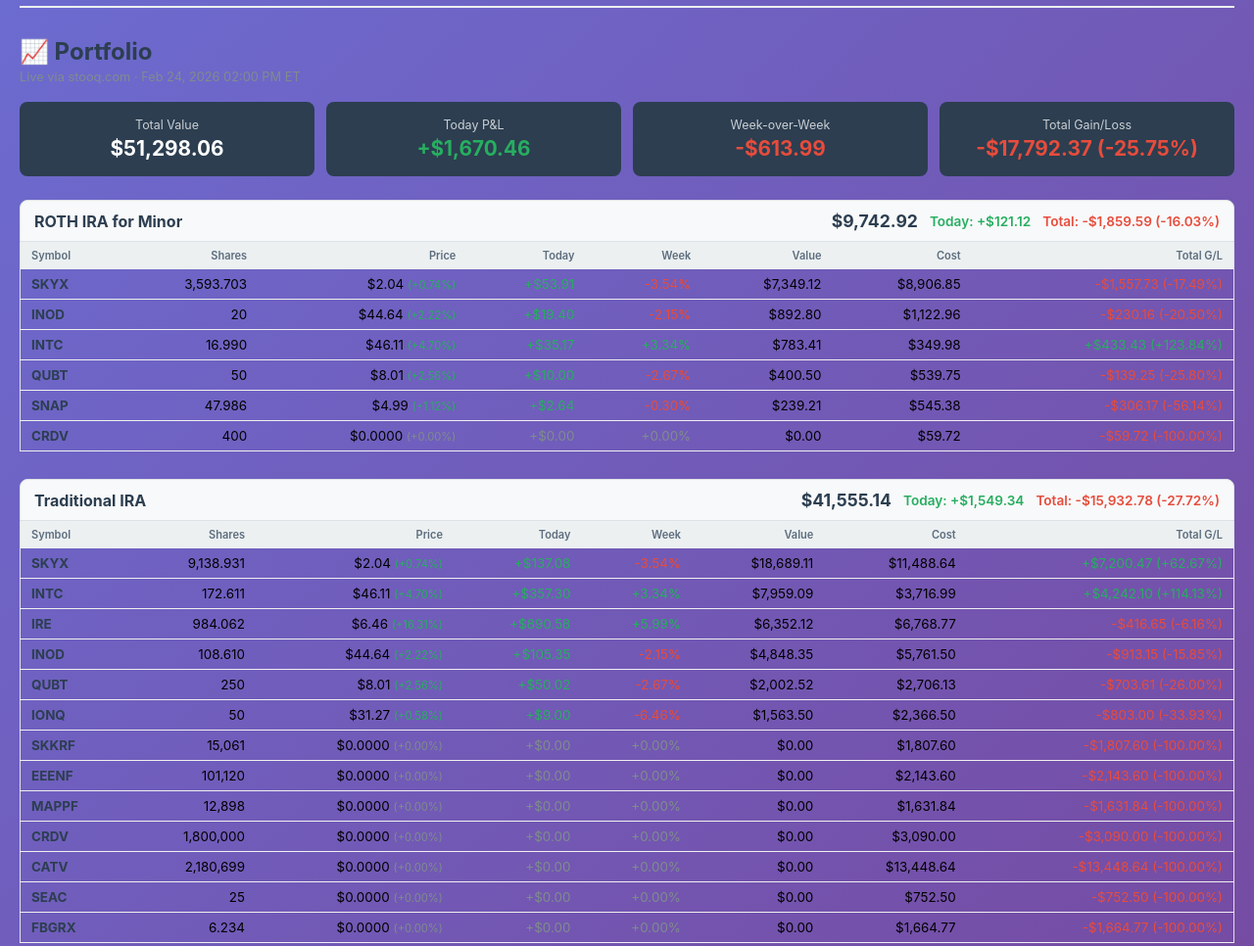
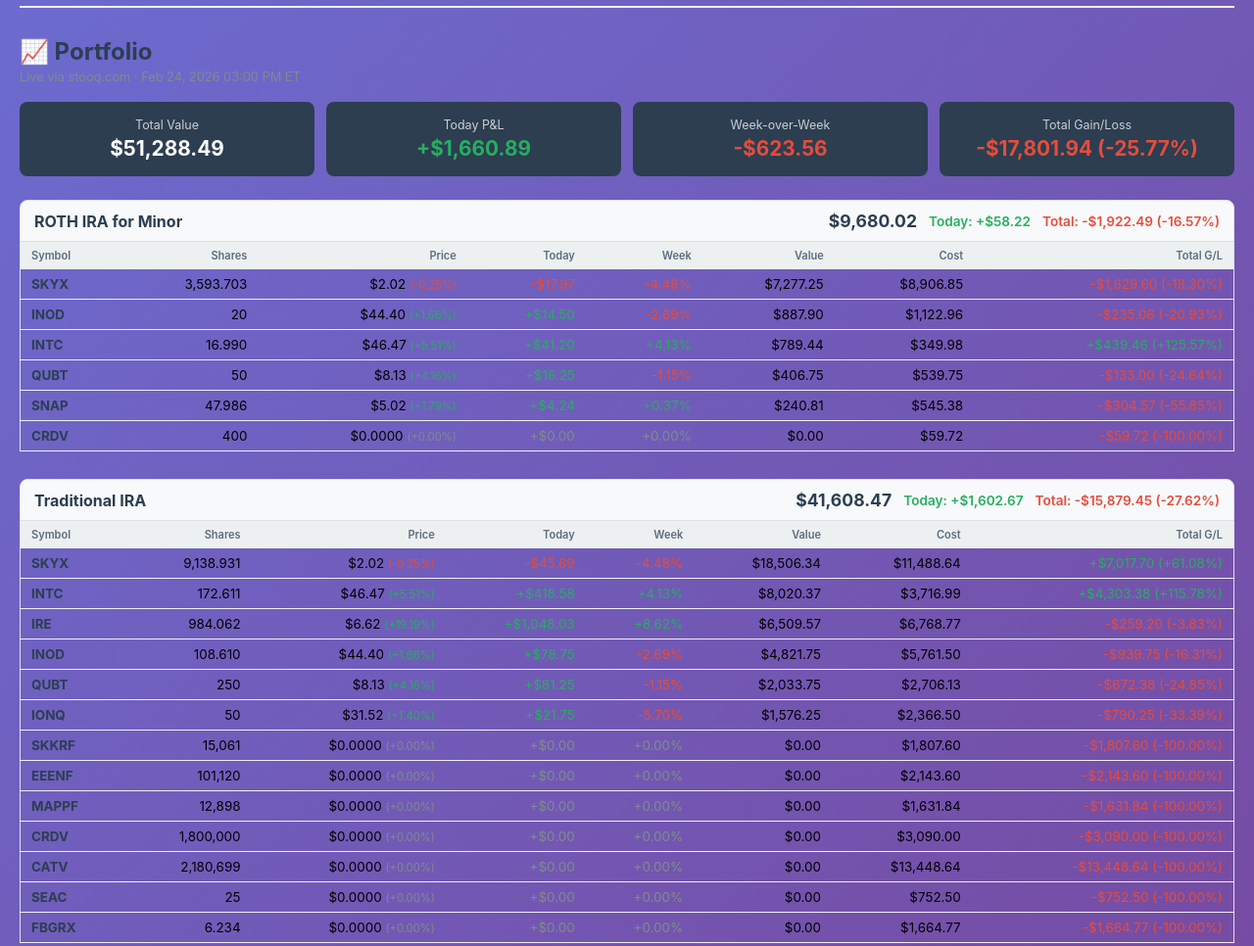
Before and after one commit to veanox/dashboard, a plain HTML site: page index.html in a window 1280 px wide. Shown: the part 1340-2306 px from the top of the page at 98% size. Drawn offline with Linux system fonts and the light colour scheme.

Commit message:
Portfolio update 2026-02-24 15:00

```diff
--- a/index.html
+++ b/index.html
@@ -420,7 +420,7 @@
     <div class="container">
         <div class="header">
             <h1>📊 Project Dashboard</h1>
-            <div class="last-updated">Last Updated: February 24, 2026 - 02:00 PM EST</div>
+            <div class="last-updated">Last Updated: February 24, 2026 - 03:00 PM EST</div>
         </div>
 
         <div class="view-controls">
@@ -987,38 +987,40 @@
 
 
 
+
+
     <!-- PORTFOLIO_START -->
     <div class="portfolio-section">
       <div class="portfolio-header">
         <h2>📈 Portfolio</h2>
-        <div class="port-updated">Live via stooq.com · Feb 24, 2026 02:00 PM ET</div>
+        <div class="port-updated">Live via stooq.com · Feb 24, 2026 03:00 PM ET</div>
       </div>
 
       <div class="port-banner">
         <div class="pb-item">
           <div class="pb-label">Total Value</div>
-          <div class="pb-val">$51,298.06</div>
+          <div class="pb-val">$51,288.49</div>
         </div>
         <div class="pb-item">
           <div class="pb-label">Today P&L</div>
-          <div class="pb-val gain">+$1,670.46</div>
+          <div class="pb-val gain">+$1,660.89</div>
         </div>
         <div class="pb-item">
           <div class="pb-label">Week-over-Week</div>
-          <div class="pb-val loss">-$613.99</div>
+          <div class="pb-val loss">-$623.56</div>
         </div>
         <div class="pb-item">
           <div class="pb-label">Total Gain/Loss</div>
-          <div class="pb-val loss">-$17,792.37 (-25.75%)</div>
+          <div class="pb-val loss">-$17,801.94 (-25.77%)</div>
         </div>
       </div>
 
       <div class="acct-block">
         <div class="acct-header">
           <span class="acct-name">ROTH IRA for Minor</span>
-          <span class="acct-total">$9,742.92</span>
-          <span class="acct-stat gain">Today: +$121.12</span>
-          <span class="acct-stat loss">Total: -$1,859.59 (-16.03%)</span>
+          <span class="acct-total">$9,680.02</span>
+          <span class="acct-stat gain">Today: +$58.22</span>
+          <span class="acct-stat loss">Total: -$1,922.49 (-16.57%)</span>
         </div>
         <table class="port-table">
           <thead><tr>
@@ -1030,56 +1032,56 @@
             <tr>
               <td class="sym">SKYX</td>
               <td>3,593.703</td>
-              <td>$2.04 <small class="gain">(+0.74%)</small></td>
-              <td class="gain">+$53.91</td>
-              <td class="loss">-3.54%</td>
-              <td>$7,349.12</td>
+              <td>$2.02 <small class="loss">(-0.25%)</small></td>
+              <td class="loss">-$17.97</td>
+              <td class="loss">-4.48%</td>
+              <td>$7,277.25</td>
               <td>$8,906.85</td>
-              <td class="loss">-$1,557.73 (-17.49%)</td>
+              <td class="loss">-$1,629.60 (-18.30%)</td>
             </tr>
 
             <tr>
               <td class="sym">INOD</td>
               <td>20</td>
-              <td>$44.64 <small class="gain">(+2.22%)</small></td>
-              <td class="gain">+$19.40</td>
-              <td class="loss">-2.15%</td>
-              <td>$892.80</td>
+              <td>$44.40 <small class="gain">(+1.66%)</small></td>
+              <td class="gain">+$14.50</td>
+              <td class="loss">-2.69%</td>
+              <td>$887.90</td>
               <td>$1,122.96</td>
-              <td class="loss">-$230.16 (-20.50%)</td>
+              <td class="loss">-$235.06 (-20.93%)</td>
             </tr>
 
             <tr>
               <td class="sym">INTC</td>
               <td>16.990</td>
-              <td>$46.11 <small class="gain">(+4.70%)</small></td>
-              <td class="gain">+$35.17</td>
-              <td class="gain">+3.34%</td>
-              <td>$783.41</td>
+              <td>$46.47 <small class="gain">(+5.51%)</small></td>
+              <td class="gain">+$41.20</td>
+              <td class="gain">+4.13%</td>
+              <td>$789.44</td>
               <td>$349.98</td>
-              <td class="gain">+$433.43 (+123.84%)</td>
+              <td class="gain">+$439.46 (+125.57%)</td>
             </tr>
 
             <tr>
               <td class="sym">QUBT</td>
               <td>50</td>
-              <td>$8.01 <small class="gain">(+2.56%)</small></td>
-              <td class="gain">+$10.00</td>
-              <td class="loss">-2.67%</td>
-              <td>$400.50</td>
+              <td>$8.13 <small class="gain">(+4.16%)</small></td>
+              <td class="gain">+$16.25</td>
+              <td class="loss">-1.15%</td>
+              <td>$406.75</td>
               <td>$539.75</td>
-              <td class="loss">-$139.25 (-25.80%)</td>
+              <td class="loss">-$133.00 (-24.64%)</td>
             </tr>
 
             <tr>
               <td class="sym">SNAP</td>
               <td>47.986</td>
-              <td>$4.99 <small class="gain">(+1.12%)</small></td>
-              <td class="gain">+$2.64</td>
-              <td class="loss">-0.30%</td>
-              <td>$239.21</td>
+              <td>$5.02 <small class="gain">(+1.79%)</small></td>
+              <td class="gain">+$4.24</td>
+              <td class="gain">+0.37%</td>
+              <td>$240.81</td>
               <td>$545.38</td>
-              <td class="loss">-$306.17 (-56.14%)</td>
+              <td class="loss">-$304.57 (-55.85%)</td>
             </tr>
 
             <tr>
@@ -1099,9 +1101,9 @@
       <div class="acct-block">
         <div class="acct-header">
           <span class="acct-name">Traditional IRA</span>
-          <span class="acct-total">$41,555.14</span>
-          <span class="acct-stat gain">Today: +$1,549.34</span>
-          <span class="acct-stat loss">Total: -$15,932.78 (-27.72%)</span>
+          <span class="acct-total">$41,608.47</span>
+          <span class="acct-stat gain">Today: +$1,602.67</span>
+          <span class="acct-stat loss">Total: -$15,879.45 (-27.62%)</span>
         </div>
         <table class="port-table">
           <thead><tr>
@@ -1113,67 +1115,67 @@
             <tr>
               <td class="sym">SKYX</td>
               <td>9,138.931</td>
-              <td>$2.04 <small class="gain">(+0.74%)</small></td>
-              <td class="gain">+$137.08</td>
-              <td class="loss">-3.54%</td>
-              <td>$18,689.11</td>
+              <td>$2.02 <small class="loss">(-0.25%)</small></td>
+              <td class="loss">-$45.69</td>
+              <td class="loss">-4.48%</td>
+              <td>$18,506.34</td>
               <td>$11,488.64</td>
-              <td class="gain">+$7,200.47 (+62.67%)</td>
+              <td class="gain">+$7,017.70 (+61.08%)</td>
             </tr>
 
             <tr>
               <td class="sym">INTC</td>
               <td>172.611</td>
-              <td>$46.11 <small class="gain">(+4.70%)</small></td>
-              <td class="gain">+$357.30</td>
-              <td class="gain">+3.34%</td>
-              <td>$7,959.09</td>
+              <td>$46.47 <small class="gain">(+5.51%)</small></td>
+              <td class="gain">+$418.58</td>
+              <td class="gain">+4.13%</td>
+              <td>$8,020.37</td>
               <td>$3,716.99</td>
-              <td class="gain">+$4,242.10 (+114.13%)</td>
+              <td class="gain">+$4,303.38 (+115.78%)</td>
             </tr>
 
             <tr>
               <td class="sym">IRE</td>
               <td>984.062</td>
-              <td>$6.46 <small class="gain">(+16.31%)</small></td>
-              <td class="gain">+$890.58</td>
-              <td class="gain">+5.99%</td>
-              <td>$6,352.12</td>
+              <td>$6.62 <small class="gain">(+19.19%)</small></td>
+              <td class="gain">+$1,048.03</td>
+              <td class="gain">+8.62%</td>
+              <td>$6,509.57</td>
               <td>$6,768.77</td>
-              <td class="loss">-$416.65 (-6.16%)</td>
+              <td class="loss">-$259.20 (-3.83%)</td>
             </tr>
 
             <tr>
               <td class="sym">INOD</td>
               <td>108.610</td>
-              <td>$44.64 <small class="gain">(+2.22%)</small></td>
-              <td class="gain">+$105.35</td>
-              <td class="loss">-2.15%</td>
-              <td>$4,848.35</td>
+              <td>$44.40 <small class="gain">(+1.66%)</small></td>
+              <td class="gain">+$78.75</td>
+              <td class="loss">-2.69%</td>
+              <td>$4,821.75</td>
               <td>$5,761.50</td>
-              <td class="loss">-$913.15 (-15.85%)</td>
+              <td class="loss">-$939.75 (-16.31%)</td>
             </tr>
 
             <tr>
               <td class="sym">QUBT</td>
               <td>250</td>
-              <td>$8.01 <small class="gain">(+2.56%)</small></td>
-              <td class="gain">+$50.02</td>
-              <td class="loss">-2.67%</td>
-              <td>$2,002.52</td>
+              <td>$8.13 <small class="gain">(+4.16%)</small></td>
+              <td class="gain">+$81.25</td>
+              <td class="loss">-1.15%</td>
+              <td>$2,033.75</td>
               <td>$2,706.13</td>
-              <td class="loss">-$703.61 (-26.00%)</td>
+              <td class="loss">-$672.38 (-24.85%)</td>
             </tr>
 
             <tr>
               <td class="sym">IONQ</td>
               <td>50</td>
-              <td>$31.27 <small class="gain">(+0.58%)</small></td>
-              <td class="gain">+$9.00</td>
-              <td class="loss">-6.46%</td>
-              <td>$1,563.50</td>
+              <td>$31.52 <small class="gain">(+1.40%)</small></td>
+              <td class="gain">+$21.75</td>
+              <td class="loss">-5.70%</td>
+              <td>$1,576.25</td>
               <td>$2,366.50</td>
-              <td class="loss">-$803.00 (-33.93%)</td>
+              <td class="loss">-$790.25 (-33.39%)</td>
             </tr>
 
             <tr>
```
Also changed, not shown: portfolio-data.json (+17 -8 lines).
